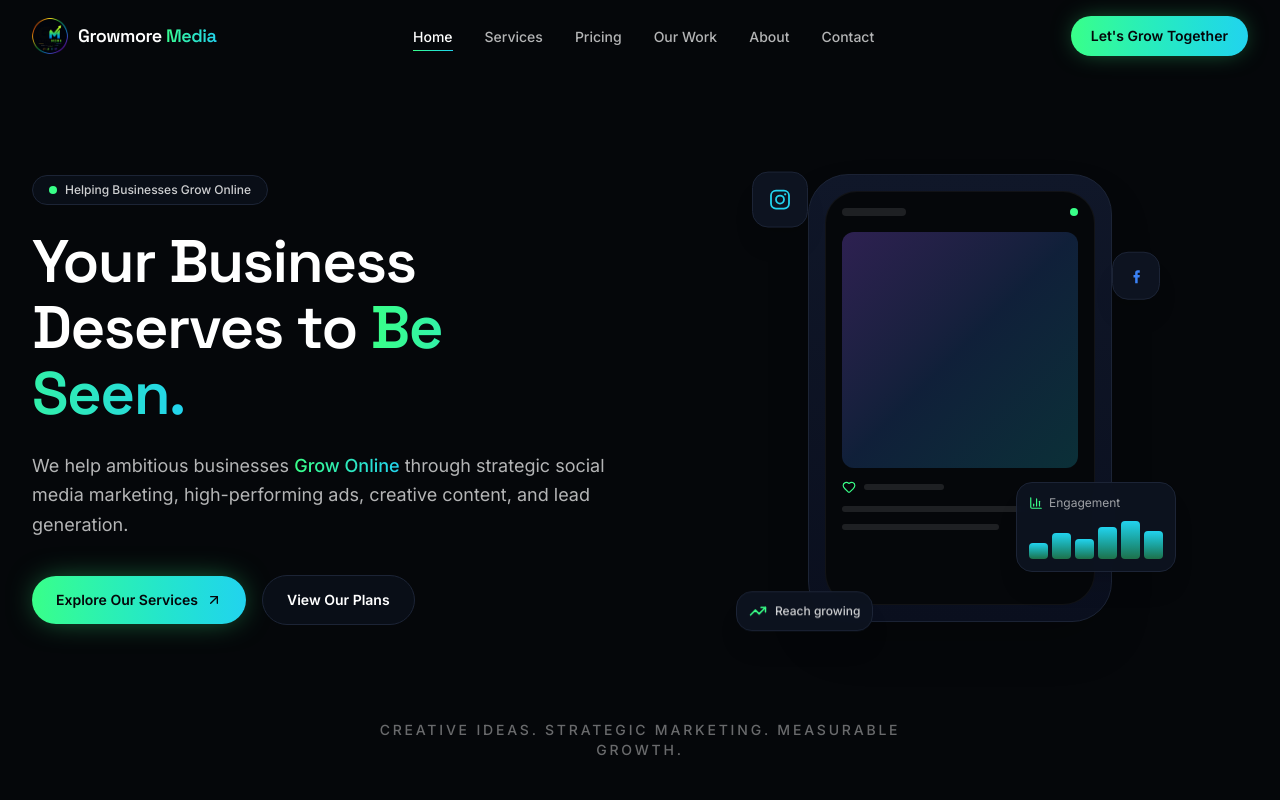
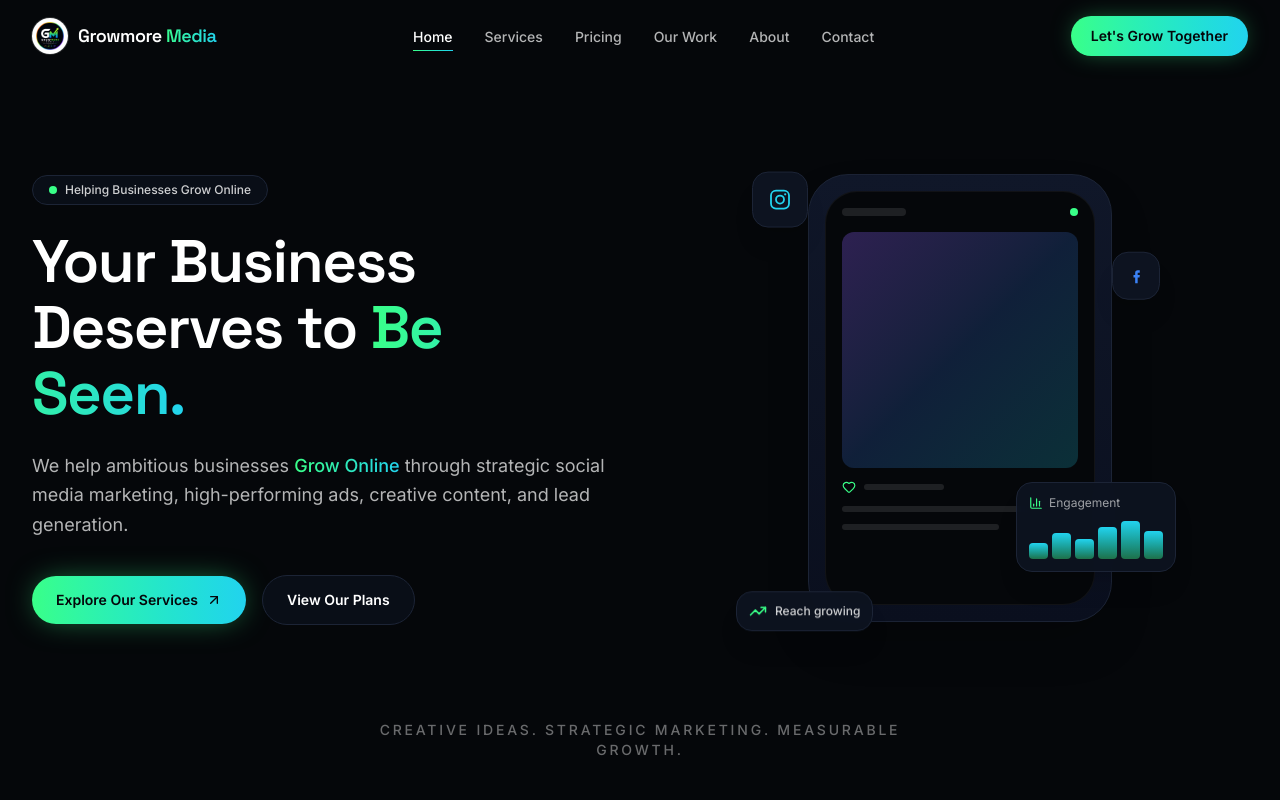
Before and after one commit to Abishake01/growmoremedia, a React (Vite) app: page / in a window 1280 px wide. Shown: the top 800 px of the page. Built offline with nearby package versions, Linux system fonts and the light colour scheme.

Commit message:
feat: add Playwright tests for navigation and screenshots; update Logo component for improved styling

```diff
--- /dev/null
+++ b/check.mjs
@@ -0,0 +1,23 @@
+import { chromium } from 'playwright';
+const browser = await chromium.launch();
+const page = await browser.newPage({ viewport: { width: 1440, height: 900 } });
+const errors = [];
+page.on('pageerror', e => errors.push(String(e)));
+page.on('console', m => { if (m.type()==='error') errors.push(m.text()); });
+await page.goto('http://localhost:5173/', { waitUntil: 'networkidle' });
+
+// Click "About" nav link (jumps straight to WhyChooseUs section) and screenshot immediately
+await page.click('a[href="#about"]');
+await page.waitForTimeout(150); // minimal wait, simulate quick screenshot after click
+await page.screenshot({ path: '/private/tmp/claude-502/-Users-abishaket-Desktop-personal/4eb3826d-6e12-47fe-9ff7-402a747ee2da/scratchpad/jump-about.png' });
+
+await page.click('a[href="#contact"]');
+await page.waitForTimeout(150);
+await page.screenshot({ path: '/private/tmp/claude-502/-Users-abishaket-Desktop-personal/4eb3826d-6e12-47fe-9ff7-402a747ee2da/scratchpad/jump-contact.png' });
+
+await page.click('a[href="#pricing"]');
+await page.waitForTimeout(150);
+await page.screenshot({ path: '/private/tmp/claude-502/-Users-abishaket-Desktop-personal/4eb3826d-6e12-47fe-9ff7-402a747ee2da/scratchpad/jump-pricing.png' });
+
+console.log('ERRORS:', JSON.stringify(errors));
+await browser.close();
--- /dev/null
+++ b/check2.mjs
@@ -0,0 +1,16 @@
+import { chromium } from 'playwright';
+const browser = await chromium.launch();
+const page = await browser.newPage({ viewport: { width: 1440, height: 900 } });
+await page.goto('http://localhost:5173/', { waitUntil: 'networkidle' });
+
+async function jumpAndShot(href, name, wait) {
+  await page.click(`a[href="${href}"]`);
+  await page.waitForTimeout(wait);
+  await page.screenshot({ path: `/private/tmp/claude-502/-Users-abishaket-Desktop-personal/4eb3826d-6e12-47fe-9ff7-402a747ee2da/scratchpad/${name}.png` });
+}
+
+await jumpAndShot('#about', 'settle-about', 900);
+await jumpAndShot('#contact', 'settle-contact', 900);
+await jumpAndShot('#pricing', 'settle-pricing', 900);
+await jumpAndShot('#work', 'settle-work', 900);
+await browser.close();
--- a/package.json
+++ b/package.json
@@ -24,6 +24,7 @@
     "@vitejs/plugin-react": "^6.1.1",
     "autoprefixer": "^10.6.1",
     "oxlint": "^1.81.0",
+    "playwright": "^1.64.0",
     "postcss": "^8.5.29",
     "tailwindcss": "^4.3.3",
     "typescript": "~6.0.2",
--- a/src/components/Logo.tsx
+++ b/src/components/Logo.tsx
@@ -9,13 +9,15 @@ export default function Logo({ className = "", mark = true }: LogoProps) {
   return (
     <div className={`flex items-center gap-2.5 ${className}`}>
       {mark && (
-        <img
-          src={logo}
-          alt="Growmore Media logo"
-          width={38}
-          height={38}
-          className="h-9 w-9 shrink-0 object-contain"
-        />
+        <span className="flex h-9 w-9 shrink-0 items-center justify-center rounded-full bg-white p-1 shadow-[0_0_0_1px_rgba(255,255,255,0.15)]">
+          <img
+            src={logo}
+            alt="Growmore Media logo"
+            width={32}
+            height={32}
+            className="h-full w-full object-contain"
+          />
+        </span>
       )}
       <span className="font-display font-semibold tracking-tight text-lg leading-none">
         <span className="text-white">Growmore</span>
--- a/src/lib/Reveal.tsx
+++ b/src/lib/Reveal.tsx
@@ -19,7 +19,7 @@ export default function Reveal({ children, delay = 0, className, y = 24 }: Revea
       className={className}
       initial="hidden"
       whileInView="visible"
-      viewport={{ once: true, margin: "-80px" }}
+      viewport={{ once: true, margin: "0px 0px -80px 0px" }}
       variants={{
         hidden: { opacity: 0, y },
         visible: { opacity: 1, y: 0 },
```
Also changed, not shown: 1 other file (tests, documents, lock files or other folders).
